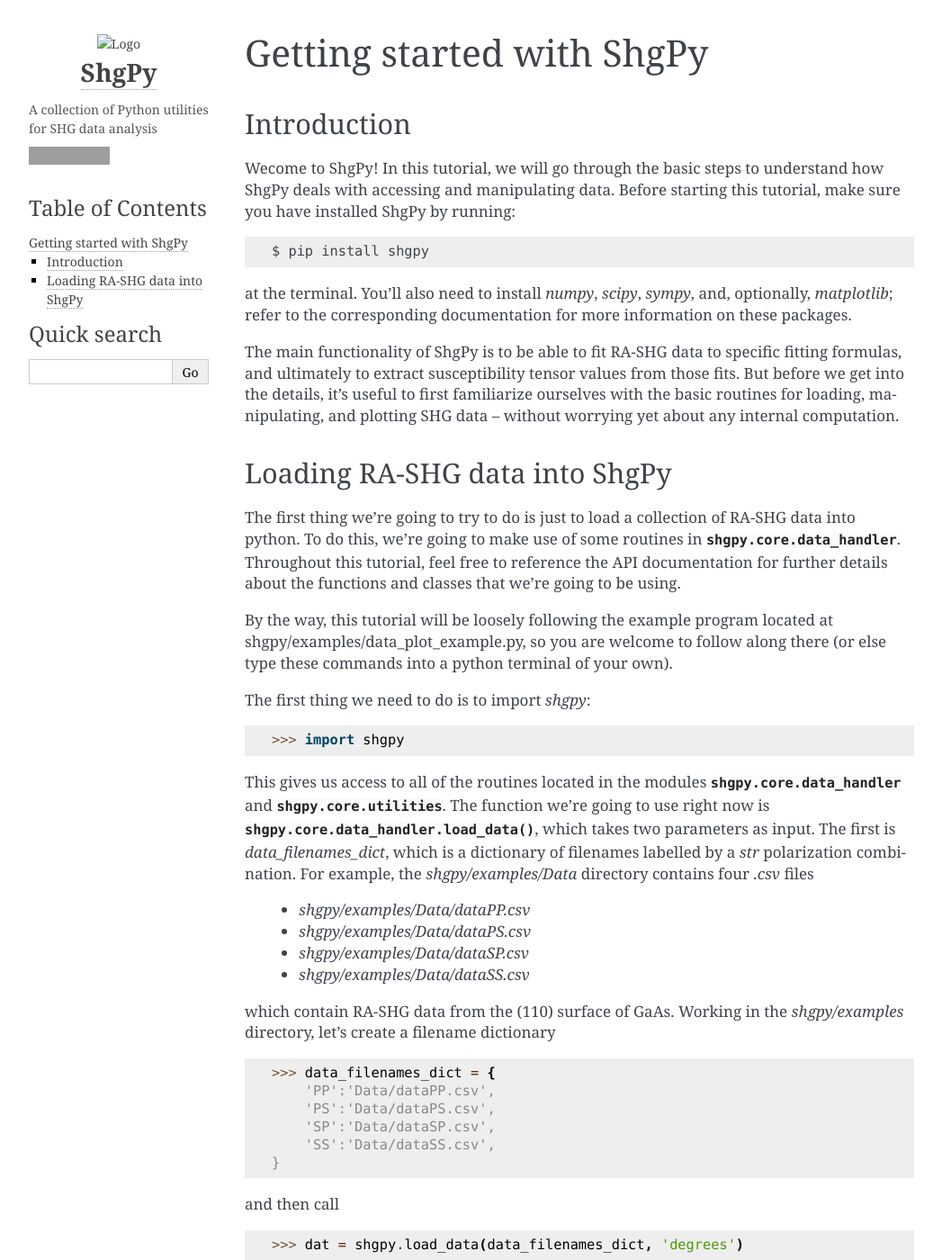
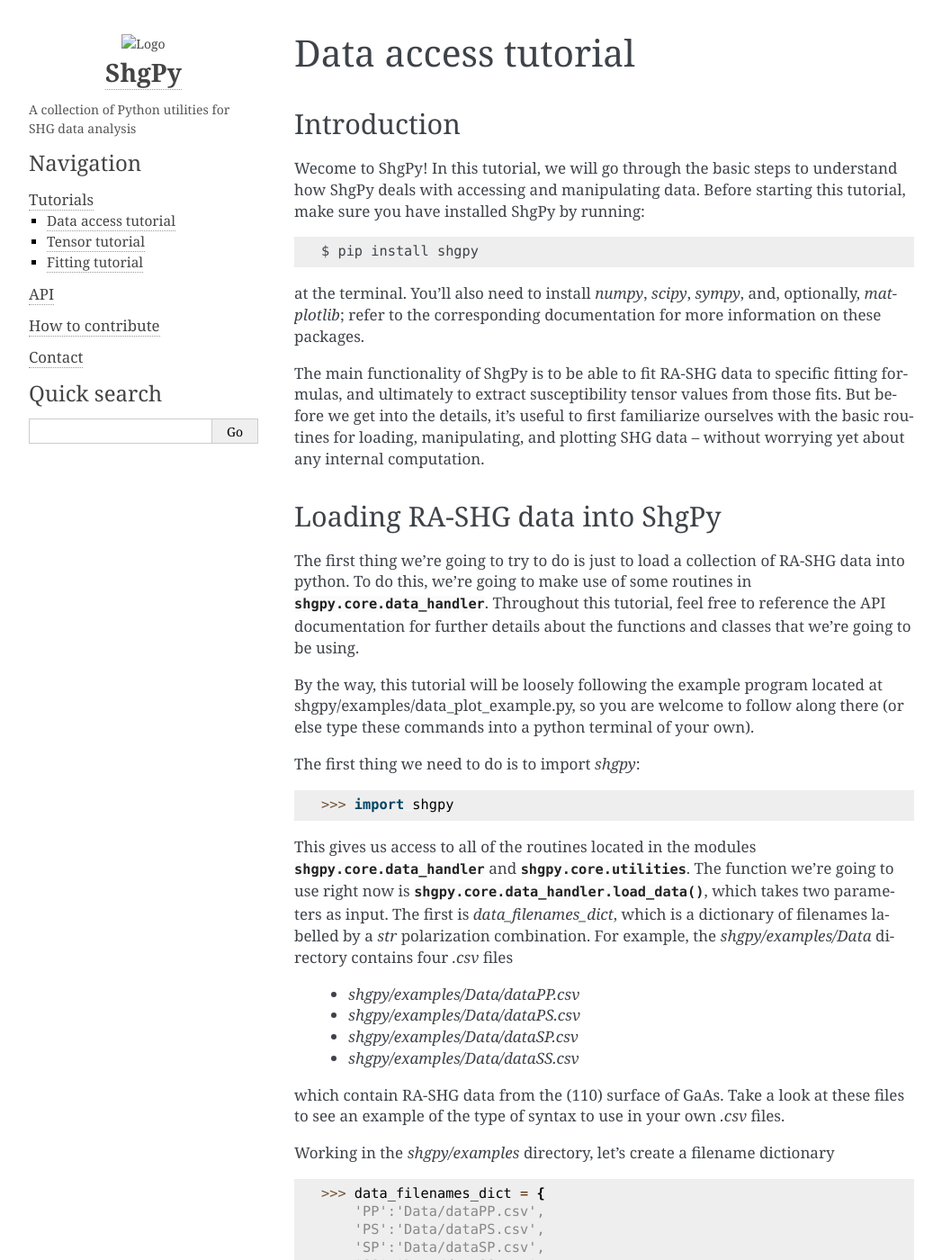
Before and after one commit to bfichera/shgpy, a Sphinx documentation site: the page built from docs/source/tutorial/data_access_tutorial.rst, in a window 1280 px wide and 1400 px high. Shown: the whole window at 90% size, without its empty margins (106-1153 px from the left). Built offline with Sphinx 7.4.7, drawn with Linux system fonts in a browser that asks for light colours; grey boxes are pictures that could not be loaded.

Commit message:
Fix sidebar problem in docs

```diff
--- a/docs/source/conf.py
+++ b/docs/source/conf.py
@@ -34,7 +34,6 @@ release = '0.0.1'
 extensions = [
     'sphinx.ext.autodoc',
     'numpydoc',
-    'sphinxcontrib.fulltoc',
 ]
 
 numpydoc_show_class_members = False
@@ -59,11 +58,13 @@ html_theme_options = {
     "logo_name": True,
     "logo_text_align": "center",
     "description": "A collection of Python utilities for SHG data analysis",
-    "github_user": "bfichera",
-    "github_repo": "shgpy",
     # Wide enough that 80-col code snippets aren't truncated on default font
     # settings (at least for bitprophet's Chrome-on-OSX-Yosemite setup)
     "page_width": "1024px",
+    "sidebar_width":"275px",
+    "fixed_sidebar":True,
+    "sidebar_collapse":True,
+    "sidebar_includehidden":True,
 }
 
 # Add any paths that contain custom static files (such as style sheets) here,
@@ -71,4 +72,4 @@ html_theme_options = {
 # so a file named "default.css" will overwrite the builtin "default.css".
 html_static_path = ['_static']
 
-html_sidebars = {'**':['about.html', 'localtoc.html',  'relations.html', 'searchbox.html'] }
+html_sidebars = {'**':['about.html', 'navigation.html', 'relations.html', 'searchbox.html'] }
--- /dev/null
+++ b/docs/source/contact.rst
@@ -0,0 +1,4 @@
+Contact
+=======
+
+This package was created by `Bryan Fichera <https://web.mit.edu/bfichera/www/>`_. Feel free to `email me <mailto:bfichera@mit.edu>`_ if you have any questions. To submit a bug report or feature request, see :doc:`how to contribute <contribute>`.
--- a/docs/source/tutorial/getting_started_tutorial.rst
+++ b/docs/source/tutorial/data_access_tutorial.rst
@@ -1,5 +1,5 @@
-Getting started with ShgPy
-==========================
+Data access tutorial
+====================
 
 Introduction
 ------------
@@ -30,7 +30,9 @@ This gives us access to all of the routines located in the modules :mod:`shgpy.c
     - `shgpy/examples/Data/dataSP.csv`
     - `shgpy/examples/Data/dataSS.csv`
 
-which contain RA-SHG data from the (110) surface of GaAs. Working in the `shgpy/examples` directory, let's create a filename dictionary
+which contain RA-SHG data from the (110) surface of GaAs. Take a look at these files to see an example of the type of syntax to use in your own `.csv` files.
+
+Working in the `shgpy/examples` directory, let's create a filename dictionary
 
 >>> data_filenames_dict = {
     'PP':'Data/dataPP.csv',
--- /dev/null
+++ b/docs/source/tutorial/tutorials.rst
@@ -0,0 +1,9 @@
+Tutorials
+=========
+
+.. toctree::
+   :maxdepth: 2
+
+   data_access_tutorial
+   tensor_tutorial
+   fitting_tutorial
```
Also changed, not shown: docs/source/index.rst (+20 -5 lines), docs/source/tutorial/fitting_tutorial.rst (+37 -5 lines), docs/source/logo.png.
